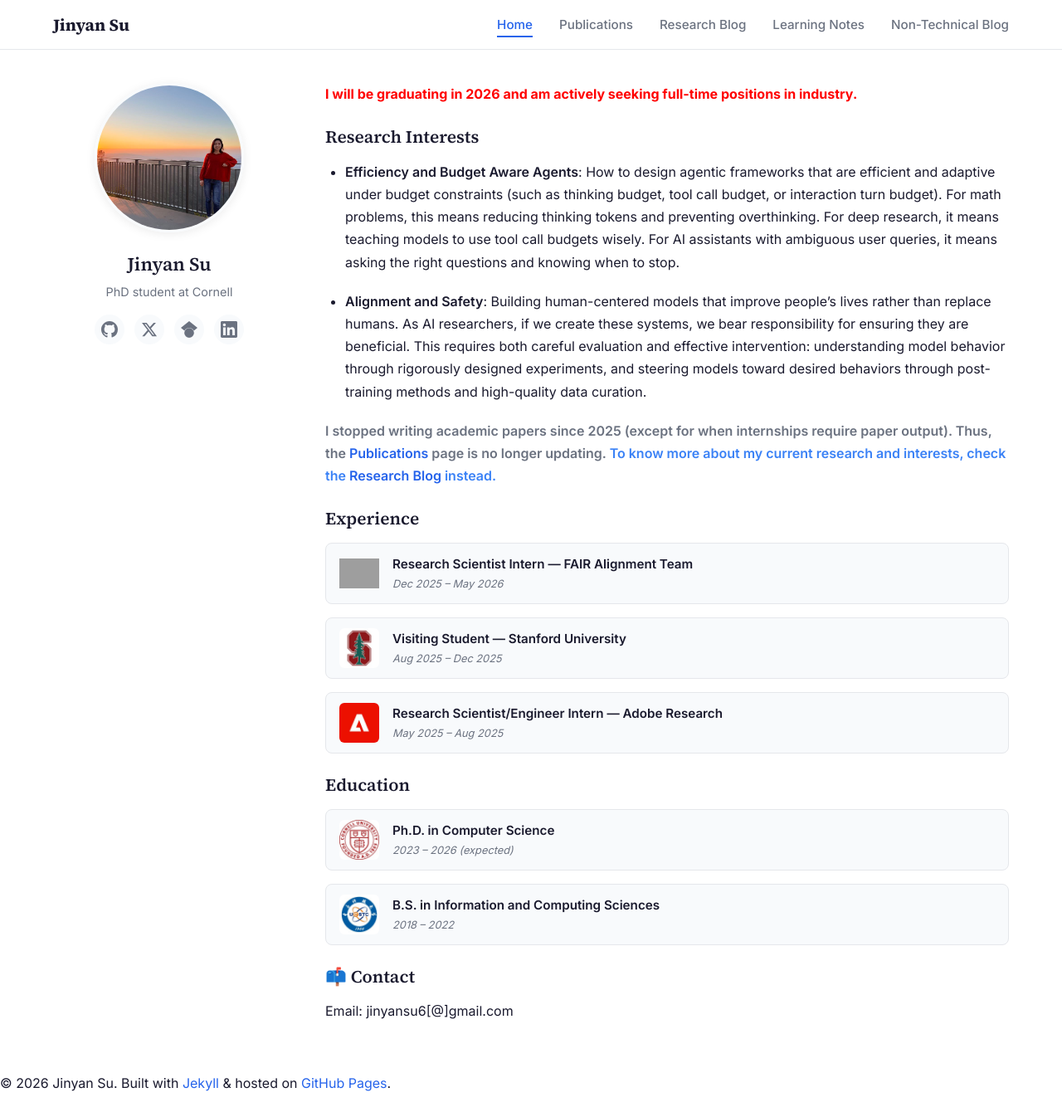
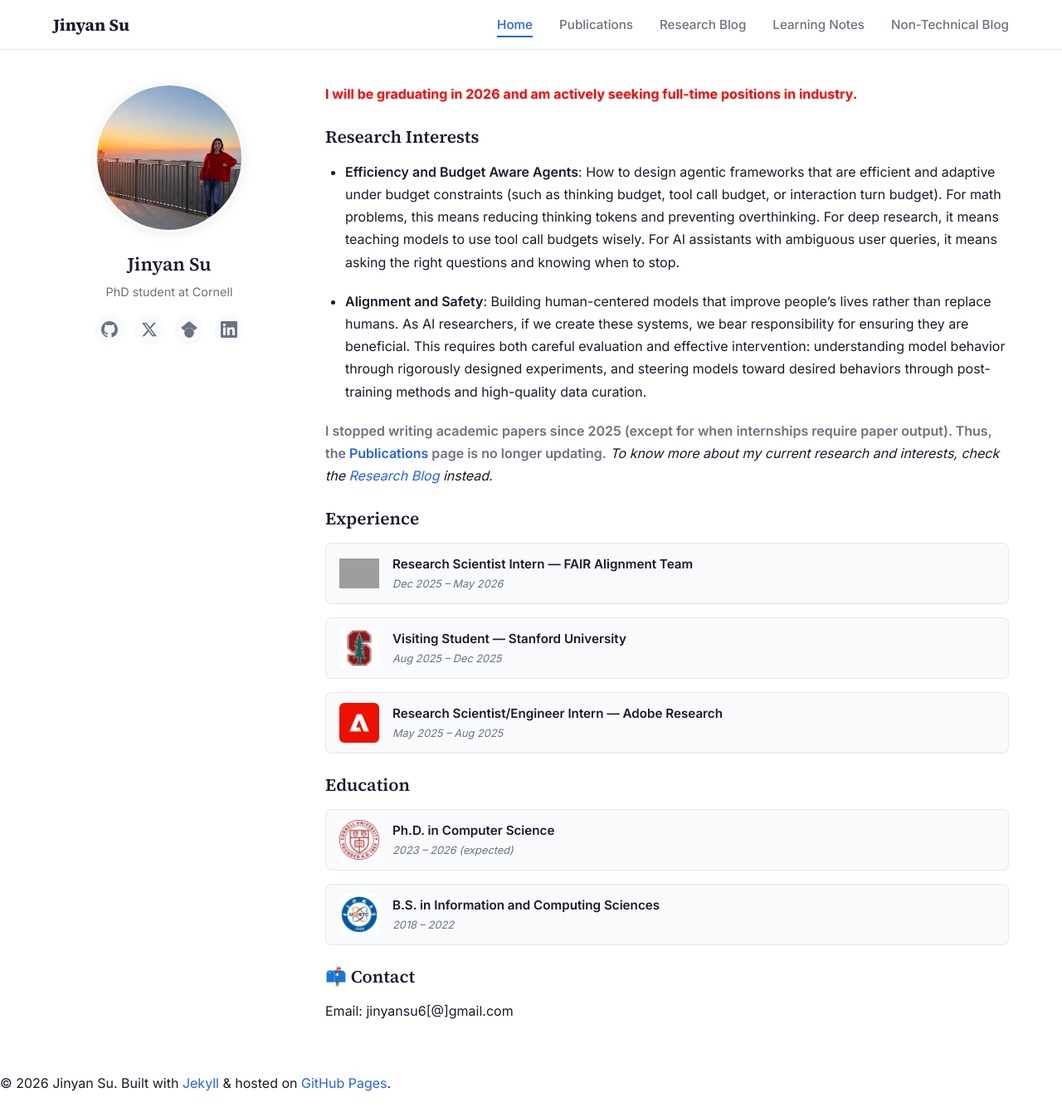
Before and after one commit to JinyanSu1/jinyansu1.github.io, a Jekyll site: the page built from index.md, in a window 1280 px wide and 1340 px high. Shown: the whole window at 83% size. Built offline with Jekyll 4.4.1, drawn with Linux system fonts in a browser that asks for light colours; grey boxes are pictures that could not be loaded.

Commit message:
Homepage: use italic for Research Blog redirect sentence

```diff
--- a/index.md
+++ b/index.md
@@ -12,7 +12,7 @@ permalink: /
 
 - **Alignment and Safety**: Building human-centered models that improve people's lives rather than replace humans. As AI researchers, if we create these systems, we bear responsibility for ensuring they are beneficial. This requires both careful evaluation and effective intervention: understanding model behavior through rigorously designed experiments, and steering models toward desired behaviors through post-training methods and high-quality data curation.
 
-**<span style="color:#6b7280;">I stopped writing academic papers since 2025 (except for when internships require paper output). Thus, the [Publications](/publications/) page is no longer updating.</span> <span style="color:#3b82f6;">To know more about my current research and interests, check the [Research Blog](/research-blog/) instead.</span>**
+**<span style="color:#6b7280;">I stopped writing academic papers since 2025 (except for when internships require paper output). Thus, the [Publications](/publications/) page is no longer updating.</span>** *To know more about my current research and interests, check the [Research Blog](/research-blog/) instead.*
 
 ## Experience
 
```
